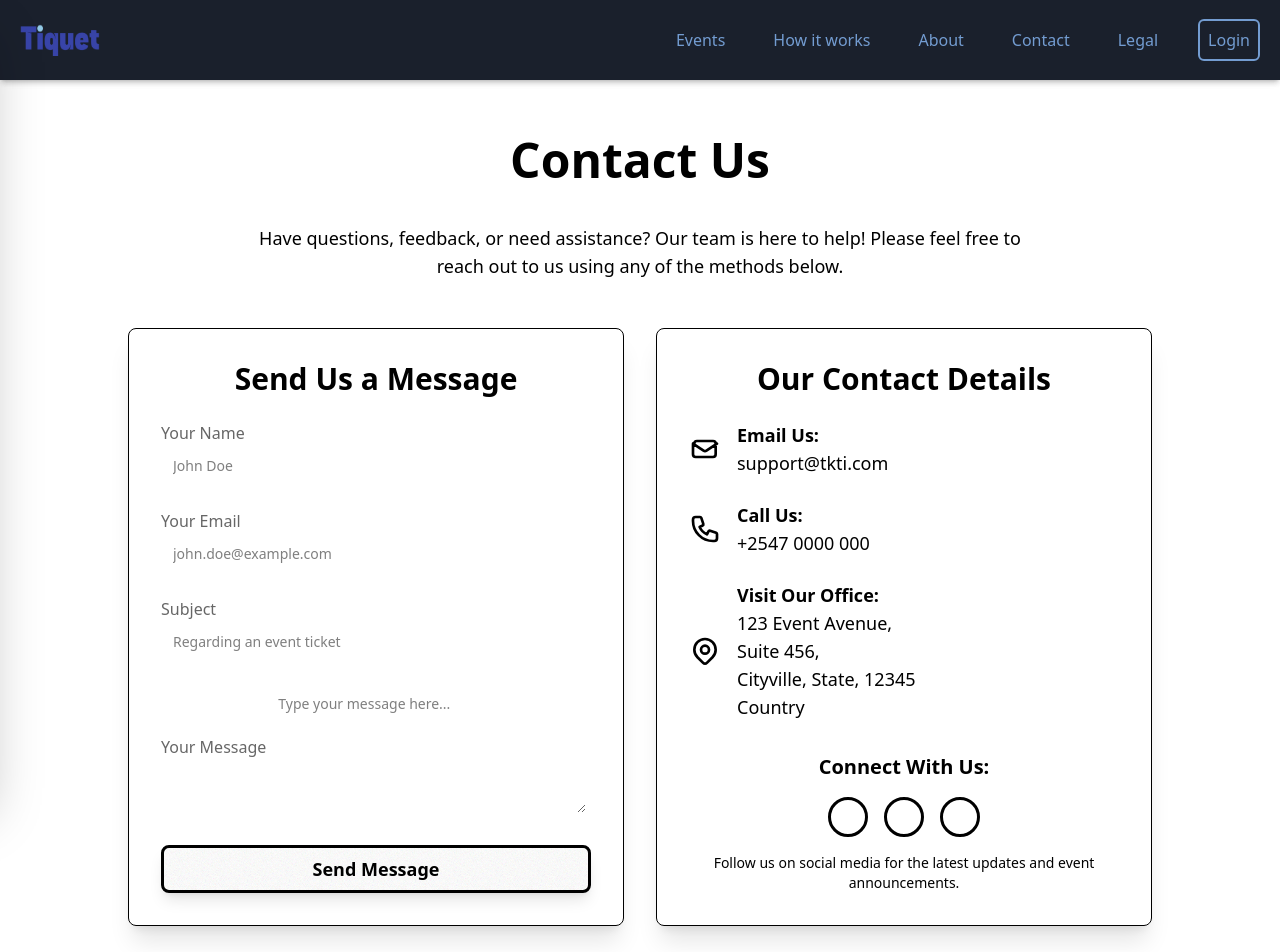
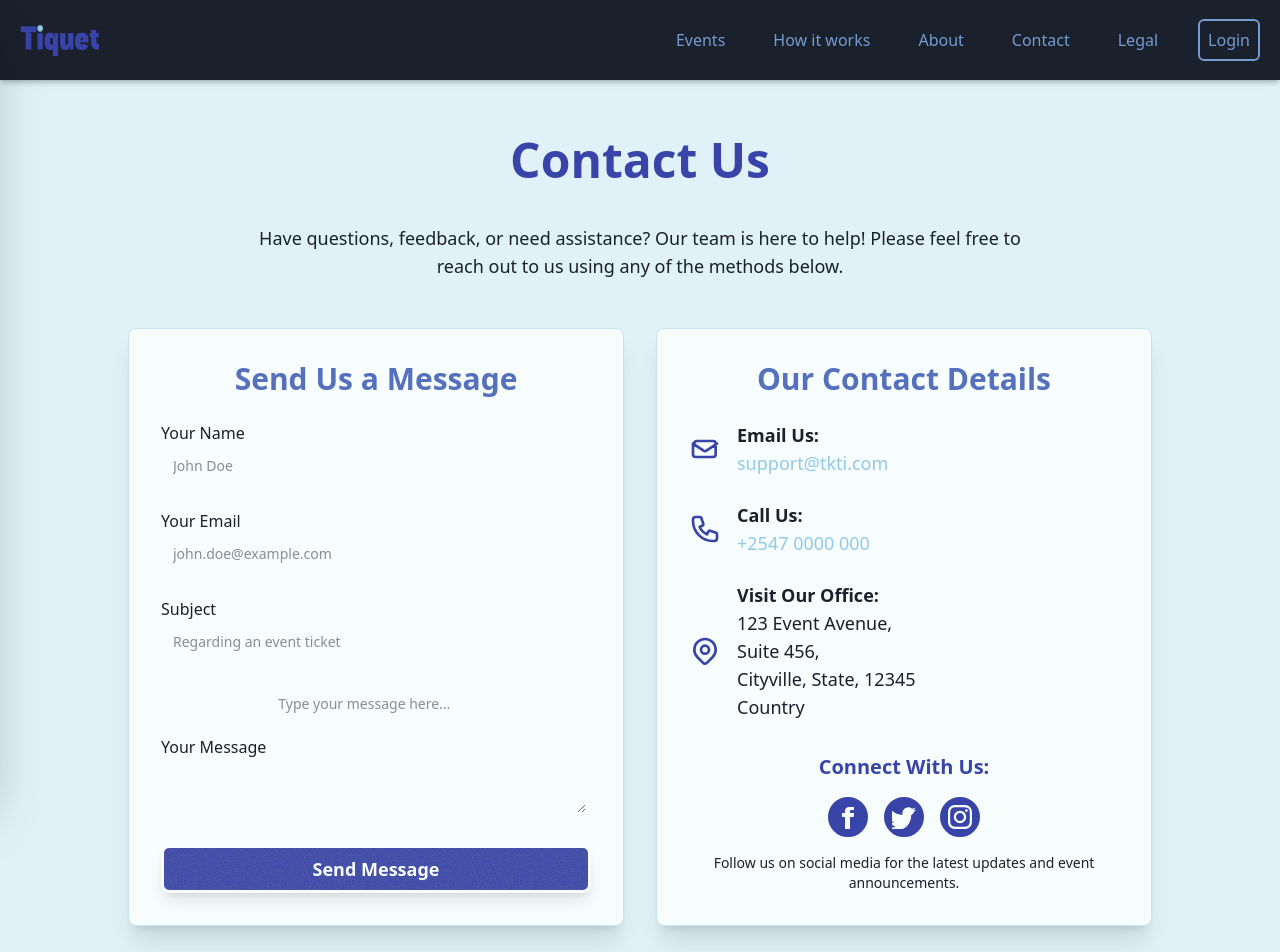
Before and after one commit to Collinsturi/Tiquet-UI, a React (Vite) app: page /contact in a window 1280 px wide. Shown: the top 952 px of the page. Built offline with nearby package versions, Linux system fonts and the light colour scheme; no server answers; a web font is replaced by a local one.

Commit message:
Fix: Added theme color to my contact us page

```diff
--- a/src/output.css
+++ b/src/output.css
@@ -2899,6 +2899,9 @@
   .border-\[var\(--color-my-base-300\)\] {
     border-color: var(--color-my-base-300);
   }
+  .border-\[var\(--color-my-primary\)\] {
+    border-color: var(--color-my-primary);
+  }
   .border-base-200 {
     border-color: var(--color-base-200);
   }
@@ -2953,6 +2956,9 @@
   .bg-\[var\(--color-my-neutral\)\] {
     background-color: var(--color-my-neutral);
   }
+  .bg-\[var\(--color-my-primary\)\] {
+    background-color: var(--color-my-primary);
+  }
   .bg-\[var\(--color-my-success\)\] {
     background-color: var(--color-my-success);
   }
@@ -3215,6 +3221,9 @@
   }
   .text-\[var\(--color-my-primary\)\] {
     color: var(--color-my-primary);
+  }
+  .text-\[var\(--color-my-primary-content\)\] {
+    color: var(--color-my-primary-content);
   }
   .text-\[var\(--color-my-secondary\)\] {
     color: var(--color-my-secondary);
@@ -3375,6 +3384,10 @@
   .shadow-xl {
     --tw-shadow: 0 20px 25px -5px var(--tw-shadow-color, rgb(0 0 0 / 0.1)), 0 8px 10px -6px var(--tw-shadow-color, rgb(0 0 0 / 0.1));
     box-shadow: var(--tw-inset-shadow), var(--tw-inset-ring-shadow), var(--tw-ring-offset-shadow), var(--tw-ring-shadow), var(--tw-shadow);
+  }
+  .outline {
+    outline-style: var(--tw-outline-style);
+    outline-width: 1px;
   }
   .btn-ghost {
     &:not(.btn-active, :hover, :active:focus, :focus-visible) {
@@ -3573,6 +3586,13 @@
       }
     }
   }
+  .hover\:border-\[var\(--color-my-primary-focus\)\] {
+    &:hover {
+      @media (hover: hover) {
+        border-color: var(--color-my-primary-focus);
+      }
+    }
+  }
   .hover\:bg-\[var\(--color-my-accent\)\] {
     &:hover {
       @media (hover: hover) {
@@ -3584,6 +3604,13 @@
     &:hover {
       @media (hover: hover) {
         background-color: var(--color-my-base-300);
+      }
+    }
+  }
+  .hover\:bg-\[var\(--color-my-primary-focus\)\] {
+    &:hover {
+      @media (hover: hover) {
+        background-color: var(--color-my-primary-focus);
       }
     }
   }
@@ -4160,6 +4187,11 @@
   syntax: "*";
   inherits: false;
   initial-value: 0 0 #0000;
+}
+@property --tw-outline-style {
+  syntax: "*";
+  inherits: false;
+  initial-value: solid;
 }
 @property --tw-blur {
   syntax: "*";
@@ -4304,6 +4336,7 @@
       --tw-ring-offset-width: 0px;
       --tw-ring-offset-color: #fff;
       --tw-ring-offset-shadow: 0 0 #0000;
+      --tw-outline-style: solid;
       --tw-blur: initial;
       --tw-brightness: initial;
       --tw-contrast: initial;
--- a/src/pages/general/Contact.tsx
+++ b/src/pages/general/Contact.tsx
@@ -3,33 +3,40 @@ import {Footer} from "../../components/shared/footer/Footer.tsx";
 
 export const Contact = () => {
     return (
-        <div className="min-h-screen flex flex-col bg-base-200 font-sans">
-             <Navbar />
+        // Apply base-200 background and font-sans from custom theme
+        <div className="min-h-screen flex flex-col bg-[var(--color-my-base-200)] font-sans">
+            <Navbar />
 
             <main className="flex-grow container mx-auto px-4 py-8 md:px-8 lg:px-12">
-                <h1 className="text-4xl md:text-5xl font-extrabold text-center text-primary mb-10 mt-6 animate-fade-in-down">
+                {/* Apply primary text color */}
+                <h1 className="text-4xl md:text-5xl font-extrabold text-center text-[var(--color-my-primary)] mb-10 mt-6 animate-fade-in-down">
                     Contact Us
                 </h1>
 
-                <p className="text-lg text-center text-base-content max-w-3xl mx-auto mb-12">
+                {/* Apply base-content text color */}
+                <p className="text-lg text-center text-[var(--color-my-base-content)] max-w-3xl mx-auto mb-12">
                     Have questions, feedback, or need assistance? Our team is here to help!
                     Please feel free to reach out to us using any of the methods below.
                 </p>
 
                 <div className="flex flex-col lg:flex-row gap-8 max-w-5xl mx-auto">
                     {/* Contact Form Section */}
-                    <div className="flex-1 bg-base-100 rounded-lg shadow-xl p-8 border border-base-300">
-                        <h2 className="text-3xl font-bold text-secondary mb-6 text-center">Send Us a Message</h2>
+                    {/* Apply base-100 background, base-300 border */}
+                    <div className="flex-1 bg-[var(--color-my-base-100)] rounded-lg shadow-xl p-8 border border-[var(--color-my-base-300)]">
+                        {/* Apply secondary text color */}
+                        <h2 className="text-3xl font-bold text-[var(--color-my-secondary)] mb-6 text-center">Send Us a Message</h2>
                         <form className="space-y-6">
                             {/* Name Input */}
                             <div className="form-control">
                                 <label className="label">
-                                    <span className="label-text text-base-content">Your Name</span>
+                                    {/* Apply base-content text color */}
+                                    <span className="label-text text-[var(--color-my-base-content)]">Your Name</span>
                                 </label>
                                 <input
                                     type="text"
                                     placeholder="John Doe"
-                                    className="input input-bordered w-full rounded-md"
+                                    // Apply base-100 background, base-300 border, base-content text
+                                    className="input input-bordered w-full rounded-md bg-[var(--color-my-base-100)] border-[var(--color-my-base-300)] text-[var(--color-my-base-content)]"
                                     required
                                 />
                             </div>
@@ -37,12 +44,14 @@ export const Contact = () => {
                             {/* Email Input */}
                             <div className="form-control">
                                 <label className="label">
-                                    <span className="label-text text-base-content">Your Email</span>
+                                    {/* Apply base-content text color */}
+                                    <span className="label-text text-[var(--color-my-base-content)]">Your Email</span>
                                 </label>
                                 <input
                                     type="email"
                                     placeholder="john.doe@example.com"
-                                    className="input input-bordered w-full rounded-md"
+                                    // Apply base-100 background, base-300 border, base-content text
+                                    className="input input-bordered w-full rounded-md bg-[var(--color-my-base-100)] border-[var(--color-my-base-300)] text-[var(--color-my-base-content)]"
                                     required
                                 />
                             </div>
@@ -50,12 +59,14 @@ export const Contact = () => {
                             {/* Subject Input */}
                             <div className="form-control">
                                 <label className="label">
-                                    <span className="label-text text-base-content">Subject</span>
+                                    {/* Apply base-content text color */}
+                                    <span className="label-text text-[var(--color-my-base-content)]">Subject</span>
                                 </label>
                                 <input
                                     type="text"
                                     placeholder="Regarding an event ticket"
-                                    className="input input-bordered w-full rounded-md"
+                                    // Apply base-100 background, base-300 border, base-content text
+                                    className="input input-bordered w-full rounded-md bg-[var(--color-my-base-100)] border-[var(--color-my-base-300)] text-[var(--color-my-base-content)]"
                                     required
                                 />
                             </div>
@@ -63,10 +74,12 @@ export const Contact = () => {
                             {/* Message Textarea */}
                             <div className="form-control">
                                 <label className="label">
-                                    <span className="label-text text-base-content">Your Message</span>
+                                    {/* Apply base-content text color */}
+                                    <span className="label-text text-[var(--color-my-base-content)]">Your Message</span>
                                 </label>
                                 <textarea
-                                    className="textarea textarea-bordered h-32 rounded-md"
+                                    // Apply base-100 background, base-300 border, base-content text
+                                    className="textarea textarea-bordered h-32 rounded-md bg-[var(--color-my-base-100)] border-[var(--color-my-base-300)] text-[var(--color-my-base-content)]"
                                     placeholder="Type your message here..."
                                     required
                                 ></textarea>
@@ -74,7 +87,11 @@ export const Contact = () => {
 
                             {/* Submit Button */}
                             <div className="form-control mt-8">
-                                <button type="submit" className="btn btn-primary btn-lg w-full rounded-lg shadow-lg hover:shadow-xl transition-all duration-300">
+                                <button
+                                    type="submit"
+                                    // Apply primary background, primary-content text, and hover states
+                                    className="btn btn-lg w-full rounded-lg shadow-lg hover:shadow-xl transition-all duration-300 bg-[var(--color-my-primary)] text-[var(--color-my-primary-content)] hover:bg-[var(--color-my-primary-focus)]"
+                                >
                                     Send Message
                                 </button>
                             </div>
@@ -82,19 +99,24 @@ export const Contact = () => {
                     </div>
 
                     {/* Contact Details Section */}
-                    <div className="flex-1 bg-base-100 rounded-lg shadow-xl p-8 border border-base-300 flex flex-col justify-between">
+                    {/* Apply base-100 background, base-300 border */}
+                    <div className="flex-1 bg-[var(--color-my-base-100)] rounded-lg shadow-xl p-8 border border-[var(--color-my-base-300)] flex flex-col justify-between">
                         <div>
-                            <h2 className="text-3xl font-bold text-secondary mb-6 text-center">Our Contact Details</h2>
+                            {/* Apply secondary text color */}
+                            <h2 className="text-3xl font-bold text-[var(--color-my-secondary)] mb-6 text-center">Our Contact Details</h2>
 
-                            <div className="space-y-6 text-base-content text-lg">
+                            {/* Apply base-content text color */}
+                            <div className="space-y-6 text-[var(--color-my-base-content)] text-lg">
                                 {/* Email Address */}
                                 <div className="flex items-center gap-4">
-                                    <svg xmlns="http://www.w3.org/2000/svg" className="h-8 w-8 text-primary flex-shrink-0" fill="none" viewBox="0 0 24 24" stroke="currentColor">
+                                    {/* Apply primary text color for icon */}
+                                    <svg xmlns="http://www.w3.org/2000/svg" className="h-8 w-8 text-[var(--color-my-primary)] flex-shrink-0" fill="none" viewBox="0 0 24 24" stroke="currentColor">
                                         <path strokeLinecap="round" strokeLinejoin="round" strokeWidth="2" d="M3 8l7.89 5.26a2 2 0 002.22 0L21 8m-17 0a2 2 0 012-2h12a2 2 0 012 2v8a2 2 0 01-2 2H5a2 2 0 01-2-2V8z" />
                                     </svg>
                                     <div>
                                         <p className="font-semibold">Email Us:</p>
-                                        <a href="mailto:support@tkti.com" className="link link-hover text-info-content break-words">
+                                        {/* Apply info color for link */}
+                                        <a href="mailto:support@tkti.com" className="link link-hover text-[var(--color-my-info)] break-words">
                                             support@tkti.com
                                         </a>
                                     </div>
@@ -102,12 +124,14 @@ export const Contact = () => {
 
                                 {/* Phone Number */}
                                 <div className="flex items-center gap-4">
-                                    <svg xmlns="http://www.w3.org/2000/svg" className="h-8 w-8 text-primary flex-shrink-0" fill="none" viewBox="0 0 24 24" stroke="currentColor">
+                                    {/* Apply primary text color for icon */}
+                                    <svg xmlns="http://www.w3.org/2000/svg" className="h-8 w-8 text-[var(--color-my-primary)] flex-shrink-0" fill="none" viewBox="0 0 24 24" stroke="currentColor">
                                         <path strokeLinecap="round" strokeLinejoin="round" strokeWidth="2" d="M3 5a2 2 0 012-2h3.28a1 1 0 01.948.684l1.498 4.493a1 1 0 01-.502 1.21l-2.257 1.13a11.042 11.042 0 005.516 5.516l1.13-2.257a1 1 0 011.21-.502l4.493 1.498a1 1 0 01.684.949V19a2 2 0 01-2 2h-1C9.716 21 3 14.284 3 6V5z" />
                                     </svg>
                                     <div>
                                         <p className="font-semibold">Call Us:</p>
-                                        <a href="tel:+1234567890" className="link link-hover text-info-content">
+                                        {/* Apply info color for link */}
+                                        <a href="tel:+1234567890" className="link link-hover text-[var(--color-my-info)]">
                                             +2547 0000 000
                                         </a>
                                     </div>
@@ -115,13 +139,15 @@ export const Contact = () => {
 
                                 {/* Physical Address */}
                                 <div className="flex items-center gap-4">
-                                    <svg xmlns="http://www.w3.org/2000/svg" className="h-8 w-8 text-primary flex-shrink-0" fill="none" viewBox="0 0 24 24" stroke="currentColor">
+                                    {/* Apply primary text color for icon */}
+                                    <svg xmlns="http://www.w3.org/2000/svg" className="h-8 w-8 text-[var(--color-my-primary)] flex-shrink-0" fill="none" viewBox="0 0 24 24" stroke="currentColor">
                                         <path strokeLinecap="round" strokeLinejoin="round" strokeWidth="2" d="M17.657 16.657L13.414 20.9a1.998 1.998 0 01-2.827 0l-4.244-4.243a8 8 0 1111.314 0z" />
                                         <path strokeLinecap="round" strokeLinejoin="round" strokeWidth="2" d="M15 11a3 3 0 11-6 0 3 3 0 016 0z" />
                                     </svg>
                                     <div>
                                         <p className="font-semibold">Visit Our Office:</p>
-                                        <address className="not-italic text-base-content">
+                                        {/* Apply base-content text color */}
+                                        <address className="not-italic text-[var(--color-my-base-content)]">
                                             123 Event Avenue,<br/>
                                             Suite 456,<br/>
                                             Cityville, State, 12345<br/>
@@ -134,28 +160,35 @@ export const Contact = () => {
 
                         {/* Social Media Links Placeholder */}
                         <div className="mt-8 text-center">
-                            <h3 className="text-xl font-semibold mb-4 text-primary">Connect With Us:</h3>
+                            {/* Apply primary text color */}
+                            <h3 className="text-xl font-semibold mb-4 text-[var(--color-my-primary)]">Connect With Us:</h3>
                             <div className="flex justify-center gap-4">
-                                <a href="#" className="btn btn-circle btn-primary btn-outline text-2xl" aria-label="Facebook">
-                                    <i className="fab fa-facebook-f"></i> {/* Font Awesome icon */}
+                                {/* Facebook Icon (Inline SVG) */}
+                                <a href="#" className="btn btn-circle btn-outline text-2xl bg-[var(--color-my-primary)] text-[var(--color-my-primary-content)] border-[var(--color-my-primary)] hover:bg-[var(--color-my-primary-focus)] hover:border-[var(--color-my-primary-focus)]" aria-label="Facebook">
+                                    <svg xmlns="http://www.w3.org/2000/svg" width="24" height="24" viewBox="0 0 24 24" fill="currentColor"><path d="M9 8h-3v4h3v12h5v-12h3.642l.358-4h-4v-1.667c0-.955.192-1.333 1.588-1.333h2.412v-3h-3.473c-4.045 0-5.527 1.164-5.527 4.667v2.333z"/></svg>
                                 </a>
-                                <a href="#" className="btn btn-circle btn-primary btn-outline text-2xl" aria-label="Twitter">
-                                    <i className="fab fa-twitter"></i> {/* Font Awesome icon */}
+                                {/* Twitter Icon (Inline SVG) */}
+                                <a href="#" className="btn btn-circle btn-outline text-2xl bg-[var(--color-my-primary)] text-[var(--color-my-primary-content)] border-[var(--color-my-primary)] hover:bg-[var(--color-my-primary-focus)] hover:border-[var(--color-my-primary-focus)]" aria-label="Twitter">
+                                    <svg xmlns="http://www.w3.org/2000/svg" width="24" height="24" viewBox="0 0 24 24" fill="currentColor"><path d="M24 4.557c-.883.392-1.832.656-2.828.775 1.017-.609 1.798-1.574 2.165-2.724-.951.564-2.005.974-3.127 1.195-.897-.957-2.178-1.555-3.594-1.555-3.426 0-6.22 2.795-6.22 6.22 0 .486.055.96.162 1.414-5.176-.259-9.75-2.73-12.898-6.472-.534.918-.846 1.988-.846 3.139 0 2.152 1.096 4.053 2.766 5.164-.808-.025-1.56-.246-2.22-.614v.08c0 3.016 2.138 5.534 4.978 6.096-.518.141-1.06.215-1.616.215-.397 0-.78-.038-1.154-.11 0 2.16 1.72 3.962 4.075 4.01-.707.554-1.59 1.03-2.553 1.234-1.047.217-2.127.322-3.232.322-.21 0-.417-.013-.623-.038 2.21 1.42 4.84 2.25 7.66 2.25 9.196 0 14.23-7.61 14.23-14.23 0-.194-.005-.388-.013-.582.973-.7 1.81-1.56 2.47-2.54z"/></svg>
                                 </a>
-                                <a href="#" className="btn btn-circle btn-primary btn-outline text-2xl" aria-label="Instagram">
-                                    <i className="fab fa-instagram"></i> {/* Font Awesome icon */}
+                                {/* Instagram Icon (Inline SVG) */}
+                                <a href="#" className="btn btn-circle btn-outline text-2xl bg-[var(--color-my-primary)] text-[var(--color-my-primary-content)] border-[var(--color-my-primary)] hover:bg-[var(--color-my-primary-focus)] hover:border-[var(--color-my-primary-focus)]" aria-label="Instagram">
+                                    <svg xmlns="http://www.w3.org/2000/svg" width="24" height="24" viewBox="0 0 24 24" fill="currentColor"><path d="M12 2.163c3.204 0 3.584.012 4.85.07 3.252.148 4.771 1.691 4.919 4.919.058 1.265.069 1.645.069 4.849 0 3.204-.012 3.584-.07 4.85-0.148 3.252-1.691 4.771-4.919 4.919-1.266.058-1.644.069-4.85.069s-3.584-.012-4.85-.07c-3.251-0.148-4.771-1.691-4.919-4.919-0.058-1.265-0.069-1.645-0.069-4.849s0.012-3.584.07-4.85c0.148-3.252 1.691-4.771 4.919-4.919 1.266-0.057 1.645-0.069 4.849-0.069zm0-2.163c-3.259 0-3.667.014-4.947.072-4.358.2-6.78 2.618-6.98 6.98-0.059 1.281-0.073 1.689-0.073 4.948s0.014 3.668 0.072 4.947c0.2 4.358 2.618 6.78 6.98 6.98 1.281 0.058 1.689 0.073 4.948 0.073s3.668-0.014 4.947-0.072c4.354-0.2 6.782-2.618 6.979-6.98 0.059-1.28.073-1.689.073-4.948s-0.014-3.667-0.072-4.947c-0.196-4.354-2.617-6.78-6.979-6.98-1.281-0.059-1.69-0.073-4.949-0.073zm0 5.838c-3.403 0-6.162 2.759-6.162 6.162s2.759 6.163 6.162 6.163 6.162-2.759 6.162-6.163c0-3.403-2.759-6.162-6.162-6.162zm0 10.162c-2.209 0-4-1.791-4-4s1.791-4 4-4 4 1.791 4 4c0 2.208-1.791 4-4 4zm6.406-11.845c-.796 0-1.441.645-1.441 1.44s.645 1.44 1.441 1.44c.795 0 1.439-.645 1.439-1.44s-.644-1.44-1.439-1.44z"/></svg>
                                 </a>
                                 {/* Add more social media icons as needed */}
                             </div>
-                            <p className="text-sm text-base-content mt-4">
+                            {/* Apply base-content text color */}
+                            <p className="text-sm text-[var(--color-my-base-content)] mt-4">
                                 Follow us on social media for the latest updates and event announcements.
                             </p>
                         </div>
                     </div>
                 </div>
 
-                <div className="alert alert-info shadow-lg mt-12 text-center max-w-4xl mx-auto">
+                {/* Apply info background and base-content text for the alert */}
+                <div className="alert shadow-lg mt-12 text-center max-w-4xl mx-auto bg-[var(--color-my-info)] text-[var(--color-my-base-content)]">
                     <div>
+                        {/* Apply current stroke color from parent */}
                         <svg xmlns="http://www.w3.org/2000/svg" fill="none" viewBox="0 0 24 24" className="stroke-current flex-shrink-0 w-6 h-6"><path strokeLinecap="round" strokeLinejoin="round" strokeWidth="2" d="M13 16h-1v-4h-1m1-4h.01M21 12a9 9 0 11-18 0 9 9 0 0118 0z"></path></svg>
                         <span>
                             Our support team typically responds within 24-48 business hours. Thank you for your patience!
@@ -164,7 +197,7 @@ export const Contact = () => {
                 </div>
             </main>
 
-             <Footer />
+            <Footer />
         </div>
     );
 };
```
